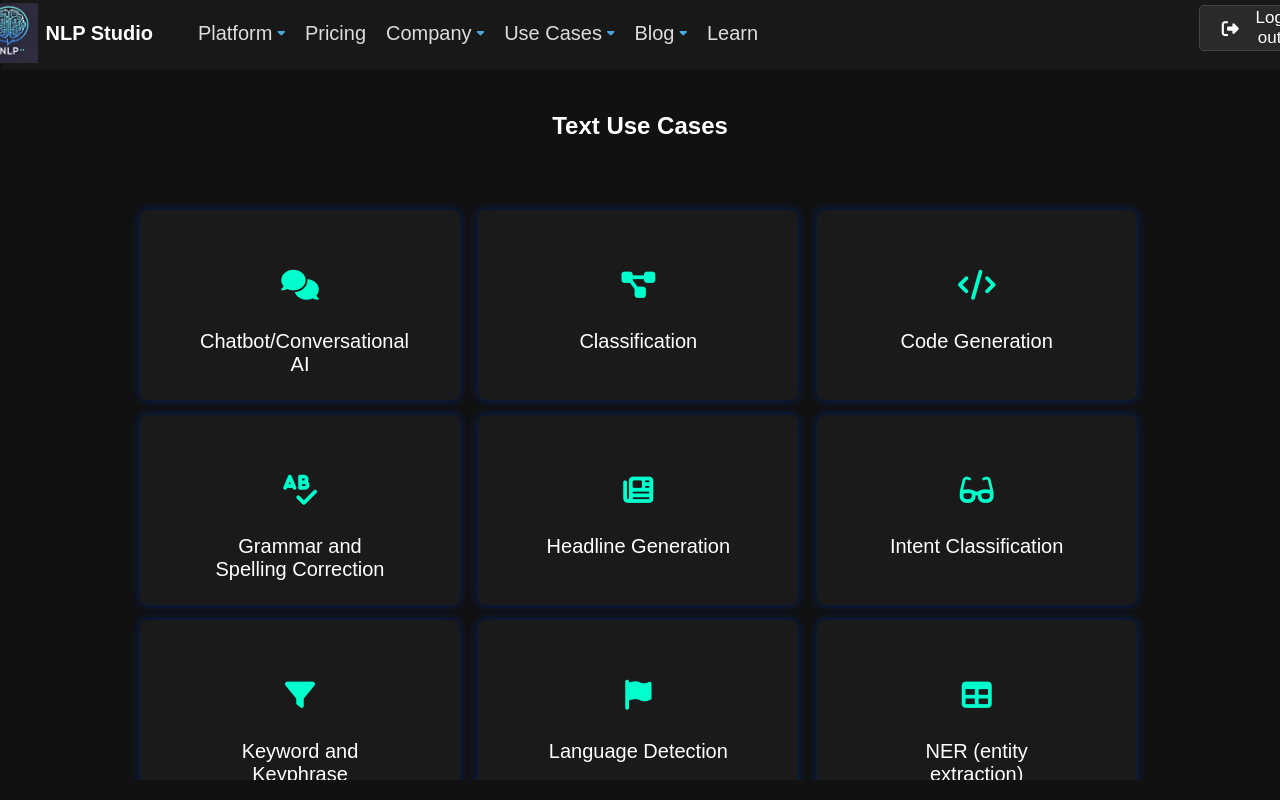
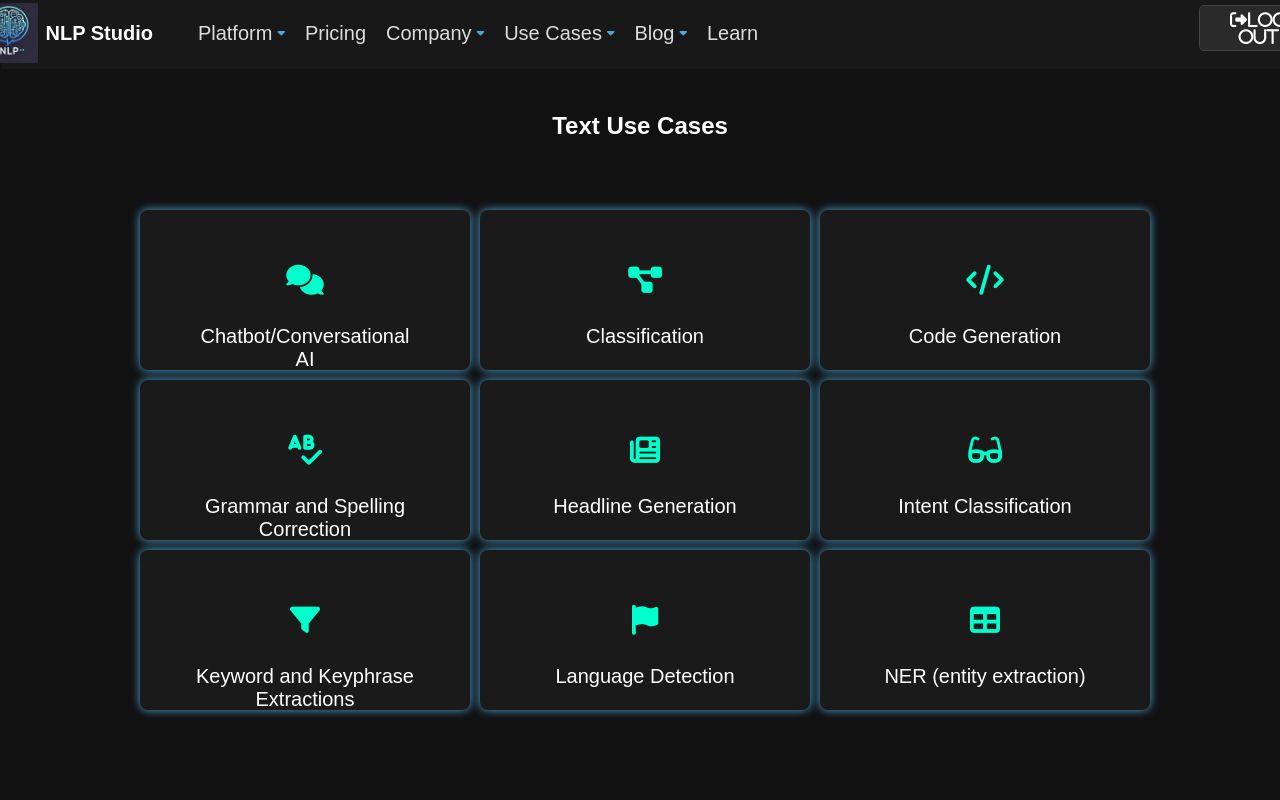
Before and after one commit to jayeshkherkar/NLP_APP, a Flask app: template templates/Features.html in a window 1280 px wide. Run offline with Flask 3, Linux system fonts and the light colour scheme; the template is opened without the code that fills it, so the values that code supplies are empty; some libraries are stand-ins or nearby versions.

Commit message:
add Features_file_version_1

```diff
--- a/templates/Features.html
+++ b/templates/Features.html
@@ -22,23 +22,24 @@
             margin: auto;
             display: grid;
             grid-template-columns: repeat(3, 1fr);
-            gap: 15px;
+            gap: 10px;
+
         }
 
         /* Individual Box */
         .box {
             background: #1a1a1a;
-            padding: 60px;
+            padding: 55px;
             border-radius: 8px;
             text-align: center;
             transition: transform 0.3s, background 0.3s;
-            box-shadow: 0 0px 10px #002366;
+            box-shadow: 0 0px 10px #4da8da;
             cursor: pointer;
             opacity: 5; /* Initially hidden */
             transform: translateY(50px); /* Start from below */
             animation: fadeInUp 0s ease-out forwards;
-            height:70px;
-            width:200px;
+            height:50px;
+            width:220px;
 
 
         }
@@ -49,7 +50,7 @@
 
 
         .box:hover {
-            background:#002366;
+            background:#4da8da;
             transform: translateY(-5px);
             color:white;
         }
@@ -181,10 +182,16 @@
             justify-content: center;
             margin-right: -35vh;
             right:5vh;
+
+        }
+        .logout-btn a{
+            text-decoration:none;
+            color:white;
         }
 
         .logout-btn:hover {
             background-color: #444;
+            background:#4da8da;
         }
 
         /* Adjust Log Out Button Position */
@@ -201,6 +208,8 @@
 </head>
 <body>
 
+    <div class="Main_Body">
+
                 <nav class="navbar">
                     <div class="logo">
                         <img src="..//Images.png//nlp_logo_2.png" alt="Logo">
@@ -215,11 +224,9 @@
                         <li><a href="Features.html">Learn</a></li>
                     </ul>
                     <button class="logout-btn">
-            <i class="fas fa-sign-out-alt"></i> Log out
+                        <a href="sign-in.html" class="fas fa-sign-out-alt",>Log out</a>
                     </button>
                 </nav>
-
-    <div class = "Main_body">
 
 
                 <h2>Text Use Cases</h2>
@@ -234,6 +241,13 @@
                     <div class="box"><i class="fas fa-filter"></i><a href = "3.html"><p>Keyword and Keyphrase Extractions</p></a></div>
                     <div class="box"><i class="fas fa-flag"></i><a href = "2.html"><p>Language Detection</p></a></div>
                     <div class="box"><i class="fas fa-table"></i><a href = "NER.html"><p>NER (entity extraction)</p></a></div>
+                    <br>
+                    <br>
+                    <br>
+                    <br>
+                    <br>
+
+
                 </div>
 
     </div>
```
Lines whose indentation alone changed are shown as unchanged.
